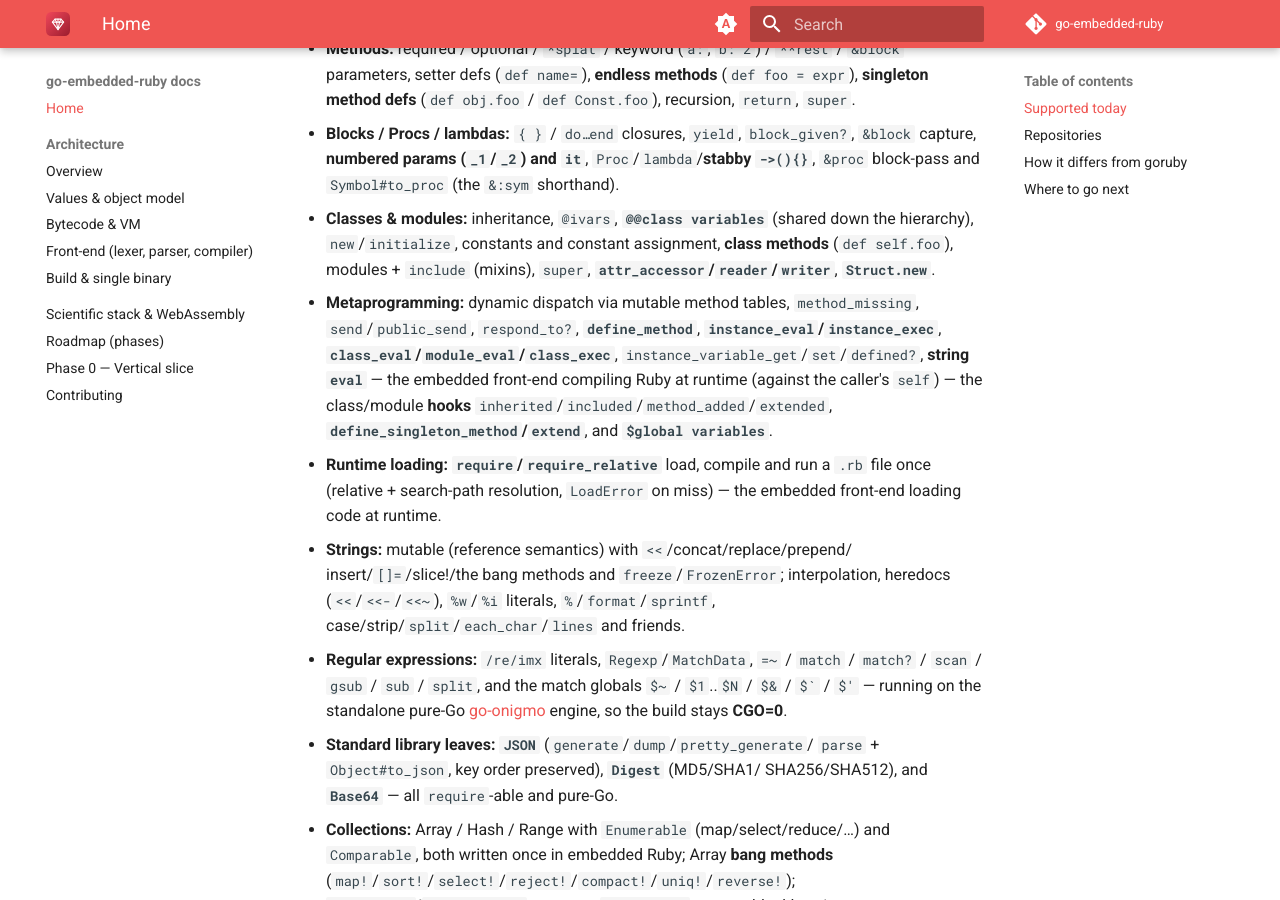
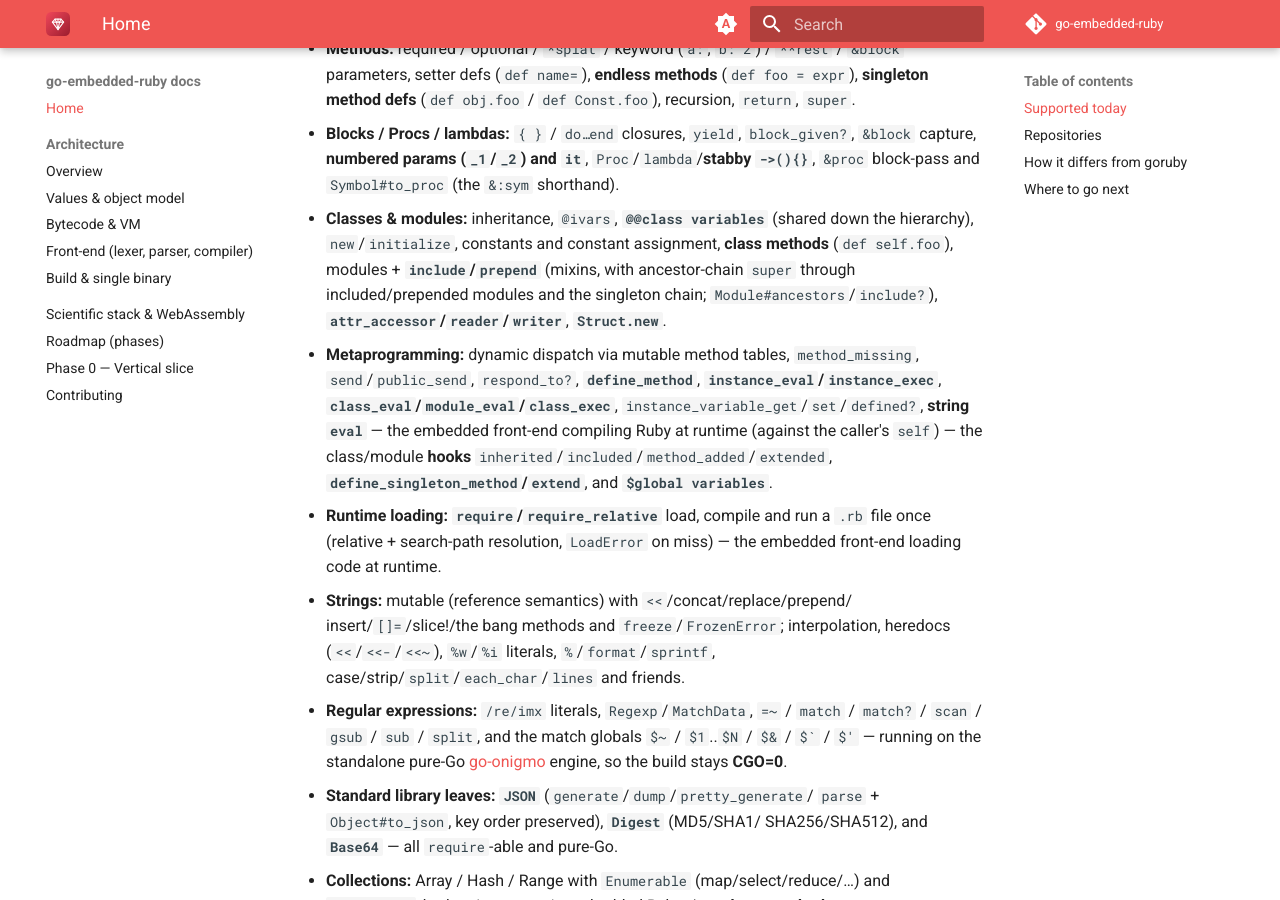
Before and after one commit to go-embedded-ruby/docs, an MkDocs documentation site: the page built from docs/index.md, in a window 1280 px wide and 900 px high, scrolled down 1116 px. Built offline with MkDocs 1.6.1 and Material for MkDocs 9.7.7, drawn with Linux system fonts in a browser that asks for light colours; the version menu is left out.

Commit message:
docs: Phase 4 done — prepend + ancestor-chain super
Co-Authored-By: Claude Opus 4.8 <noreply@anthropic.com>

```diff
--- a/docs/index.md
+++ b/docs/index.md
@@ -55,7 +55,9 @@ Every feature below is **differential-tested against MRI Ruby 4.0.5**:
   (the `&:sym` shorthand).
 - **Classes & modules:** inheritance, `@ivars`, **`@@class variables`** (shared
   down the hierarchy), `new`/`initialize`, constants and constant assignment,
-  **class methods** (`def self.foo`), modules + `include` (mixins), `super`,
+  **class methods** (`def self.foo`), modules + **`include`/`prepend`** (mixins,
+  with ancestor-chain `super` through included/prepended modules and the
+  singleton chain; `Module#ancestors`/`include?`),
   **`attr_accessor`/`reader`/`writer`**, **`Struct.new`**.
 - **Metaprogramming:** dynamic dispatch via mutable method tables,
   `method_missing`, `send`/`public_send`, `respond_to?`, **`define_method`**,
```
Also changed, not shown: docs/roadmap.md (+1 -1 lines).
